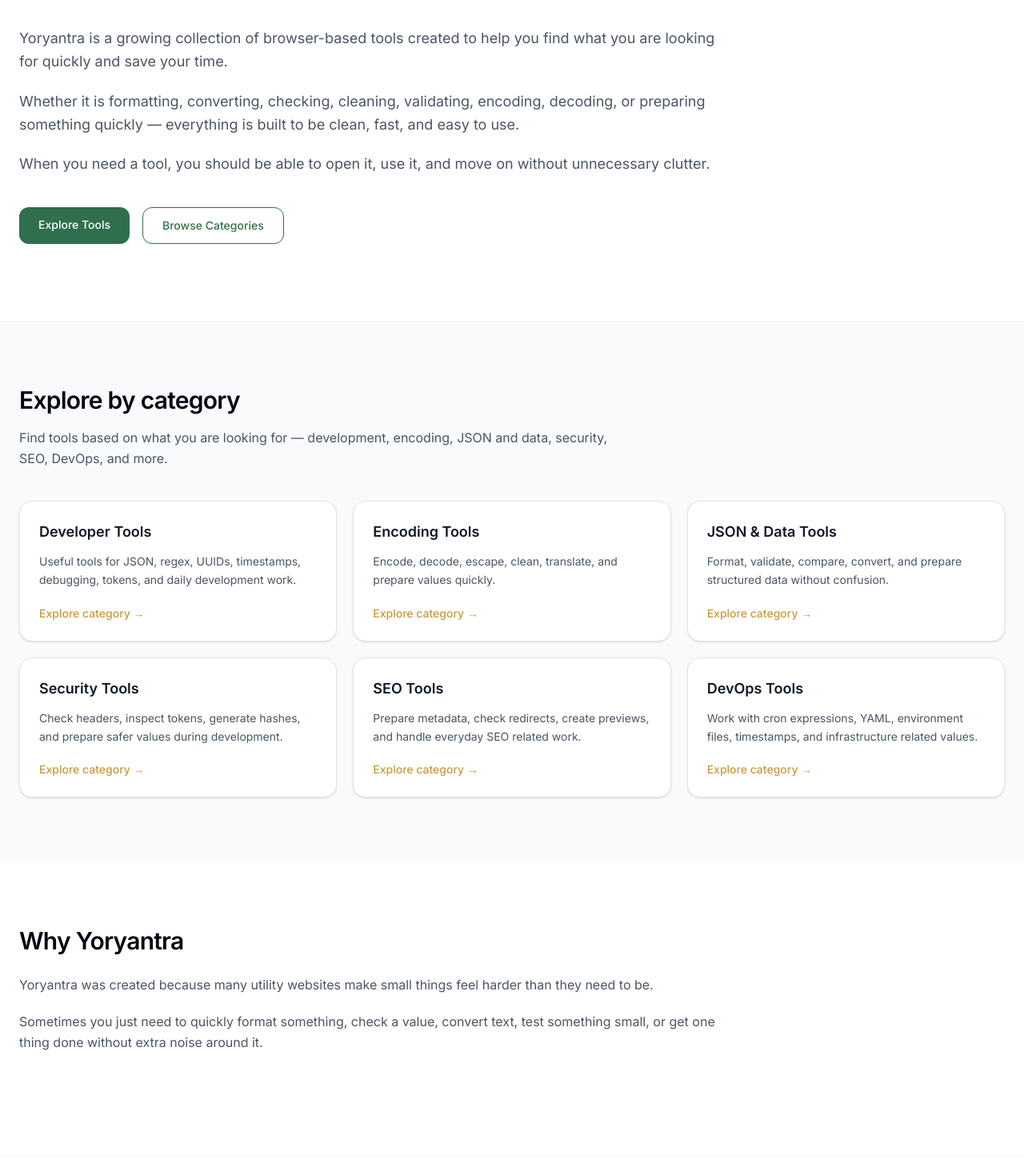
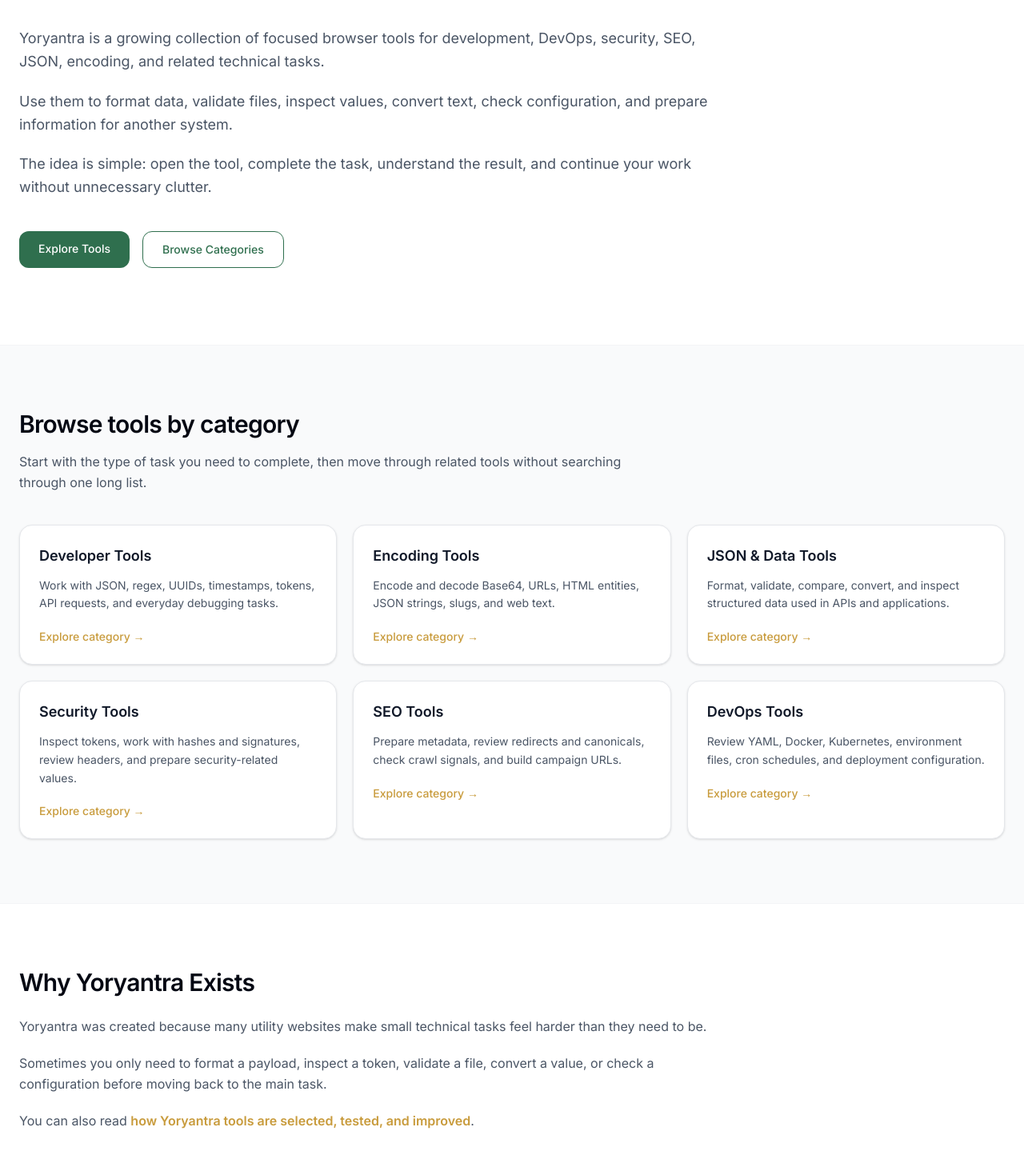
Before and after one commit to vaarunsonawwane-ops/yoryantra-new, a Next.js app: page / in a window 1280 px wide. Shown: the part 276-1730 px from the top of the page at 80% size. Built offline with nearby package versions, Linux system fonts and the light colour scheme.

Commit message:
Update page.tsx

```diff
--- a/app/page.tsx
+++ b/app/page.tsx
@@ -1,10 +1,10 @@
 import Link from "next/link";
 
 export const metadata = {
-  title: "Yoryantra | Practical Tools for Everyday Work",
+  title: "Yoryantra | Practical Browser Tools for Everyday Work",
 
   description:
-    "Simple browser tools to help you format, convert, check, clean, validate, and prepare things quickly — without unnecessary clutter.",
+    "Practical browser tools for development, DevOps, security, SEO, JSON, encoding, and everyday technical work.",
 
   alternates: {
     canonical: "https://yoryantra.com",
@@ -37,37 +37,37 @@ const categories = [
   {
     title: "Developer Tools",
     description:
-      "Useful tools for JSON, regex, UUIDs, timestamps, debugging, tokens, and daily development work.",
+      "Work with JSON, regex, UUIDs, timestamps, tokens, API requests, and everyday debugging tasks.",
     href: "/categories/developer-tools",
   },
   {
     title: "Encoding Tools",
     description:
-      "Encode, decode, escape, clean, translate, and prepare values quickly.",
+      "Encode and decode Base64, URLs, HTML entities, JSON strings, slugs, and web text.",
     href: "/categories/encoding-tools",
   },
   {
     title: "JSON & Data Tools",
     description:
-      "Format, validate, compare, convert, and prepare structured data without confusion.",
+      "Format, validate, compare, convert, and inspect structured data used in APIs and applications.",
     href: "/categories/json-tools",
   },
   {
     title: "Security Tools",
     description:
-      "Check headers, inspect tokens, generate hashes, and prepare safer values during development.",
+      "Inspect tokens, work with hashes and signatures, review headers, and prepare security-related values.",
     href: "/categories/security-tools",
   },
   {
     title: "SEO Tools",
     description:
-      "Prepare metadata, check redirects, create previews, and handle everyday SEO related work.",
+      "Prepare metadata, review redirects and canonicals, check crawl signals, and build campaign URLs.",
     href: "/categories/seo-tools",
   },
   {
     title: "DevOps Tools",
     description:
-      "Work with cron expressions, YAML, environment files, timestamps, and infrastructure related values.",
+      "Review YAML, Docker, Kubernetes, environment files, cron schedules, and deployment configuration.",
     href: "/categories/devops-tools",
   },
 ];
@@ -83,24 +83,25 @@ export default function HomePage() {
 		  </p>
 
           <h1 className="mt-8 text-4xl font-semibold tracking-tight text-gray-950 md:text-5xl md:leading-tight">
-            Practical tools for everyday work — clean, fast, and easy to use.
+            Practical browser tools for everyday technical work.
           </h1>
 
 			<div className="mt-8 max-w-4xl space-y-5 text-lg leading-relaxed text-gray-600">
 			  <p>
-				Yoryantra is a growing collection of browser-based tools created
-				to help you find what you are looking for quickly and save your time.
+				Yoryantra is a growing collection of focused browser tools for
+				development, DevOps, security, SEO, JSON, encoding, and related
+				technical tasks.
 			  </p>
 
 			  <p>
-				Whether it is formatting, converting, checking, cleaning, validating,
-				encoding, decoding, or preparing something quickly — everything is
-				built to be clean, fast, and easy to use.
+				Use them to format data, validate files, inspect values, convert
+				text, check configuration, and prepare information for another
+				system.
 			  </p>
 
 			  <p>
-				When you need a tool, you should be able to open it, use it, and
-				move on without unnecessary clutter.
+				The idea is simple: open the tool, complete the task, understand
+				the result, and continue your work without unnecessary clutter.
 			  </p>
 			</div>
 
@@ -127,12 +128,12 @@ export default function HomePage() {
         <div className="mx-auto max-w-7xl px-6">
           <div className="max-w-3xl">
             <h2 className="text-3xl font-semibold tracking-tight text-gray-950">
-              Explore by category
+              Browse tools by category
             </h2>
 
             <p className="mt-4 leading-relaxed text-gray-600">
-              Find tools based on what you are looking for — development,
-              encoding, JSON and data, security, SEO, DevOps, and more.
+              Start with the type of task you need to complete, then move
+              through related tools without searching through one long list.
             </p>
           </div>
 
@@ -164,19 +165,30 @@ export default function HomePage() {
       <section className="mx-auto max-w-7xl px-6 py-20">
         <div className="max-w-4xl">
           <h2 className="text-3xl font-semibold tracking-tight text-gray-950">
-            Why Yoryantra
+            Why Yoryantra Exists
           </h2>
 
 			<div className="mt-6 space-y-5 text-gray-600 leading-relaxed">
 			  <p>
-			    Yoryantra was created because many utility websites make small things
-			    feel harder than they need to be.
+			    Yoryantra was created because many utility websites make small
+			    technical tasks feel harder than they need to be.
 			  </p>
 
 			  <p>
-			    Sometimes you just need to quickly format something, check a value,
-			    convert text, test something small, or get one thing done without
-			    extra noise around it.
+			    Sometimes you only need to format a payload, inspect a token,
+			    validate a file, convert a value, or check a configuration before
+			    moving back to the main task.
+			  </p>
+
+			  <p>
+			    You can also read{" "}
+			    <Link
+			      href="/how-yoryantra-tools-are-built"
+			      className="font-semibold text-[var(--light-gold)] hover:underline"
+			    >
+			      how Yoryantra tools are selected, tested, and improved
+			    </Link>
+			    .
 			  </p>
 			</div>
 
```
